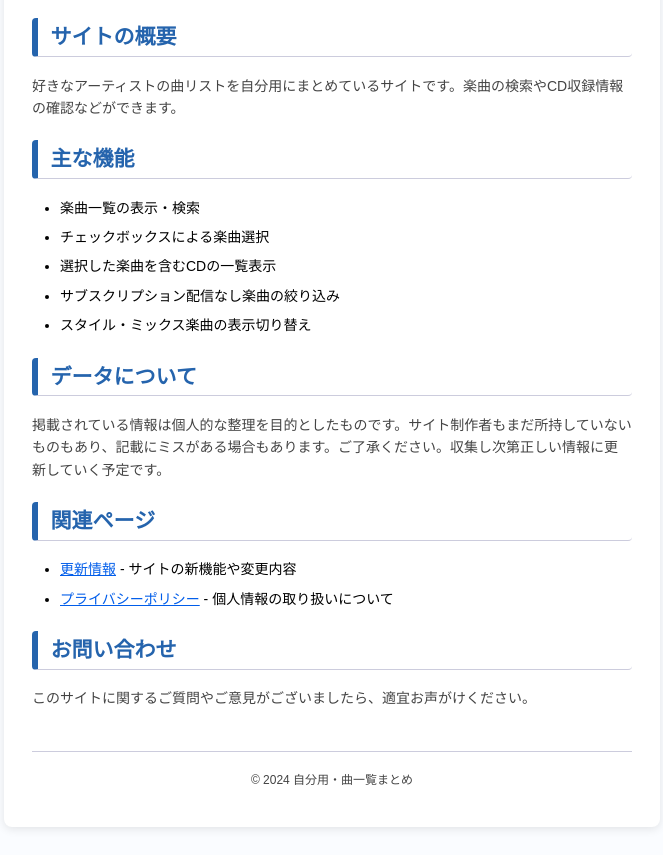
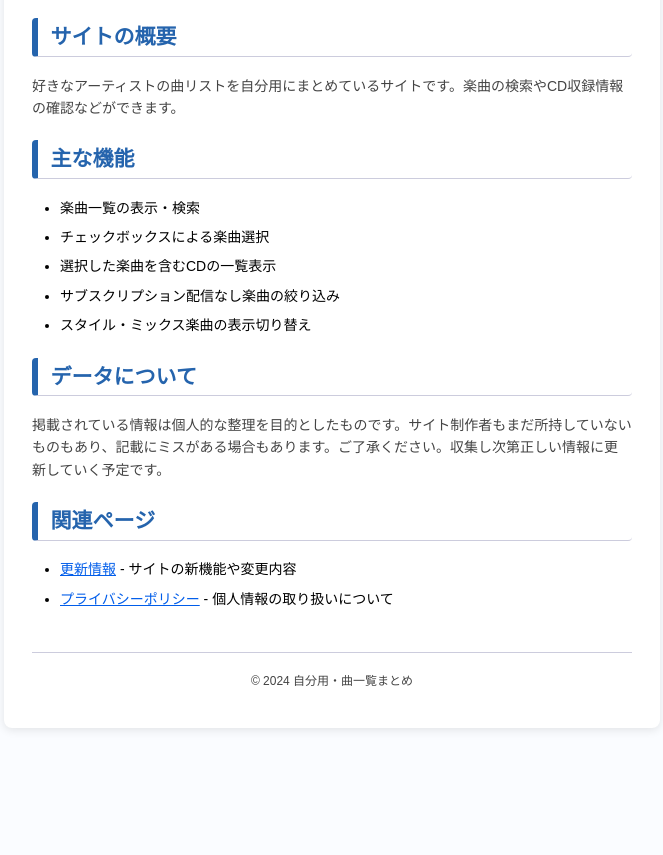
Before and after one commit to music-box-arch/music-list, a plain HTML site: page about.html in a window 1280 px wide. Shown: the part 230-1085 px from the top of the page, without its empty margins (308-971 px from the left). After the commit the page ends 986 px from the top, so only its background shows below. Drawn offline with Linux system fonts and the light colour scheme.

Commit message:
適当にお問い合わせが書いてあったが問い合わせられても大変なので削除

```diff
--- a/about.html
+++ b/about.html
@@ -62,9 +62,6 @@
                     <li><a href="updates.html">更新情報</a> - サイトの新機能や変更内容</li>
                     <li><a href="privacy.html">プライバシーポリシー</a> - 個人情報の取り扱いについて</li>
                 </ul>
-
-                <h2>お問い合わせ</h2>
-                <p>このサイトに関するご質問やご意見がございましたら、適宜お声がけください。</p>
             </div>
         </main>
 
```
